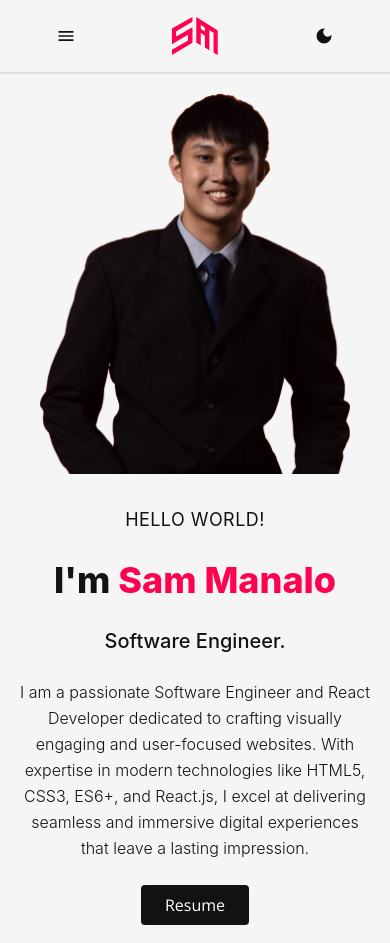
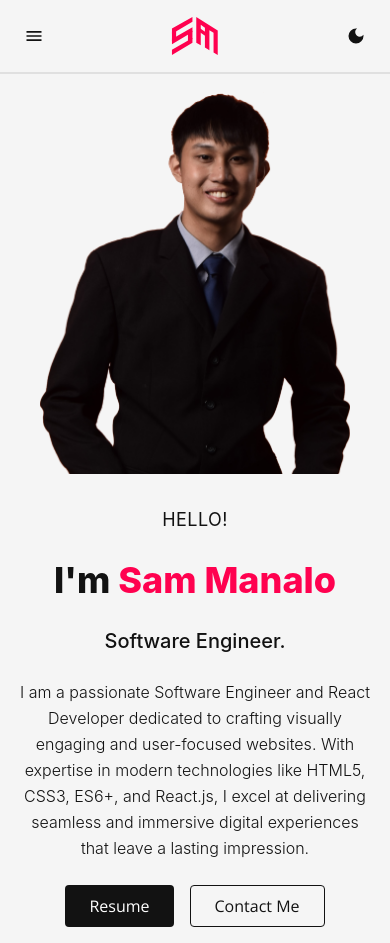
Before and after one commit to Antholem/web-portfolio, a React (Create React App) app in the folder portfolio/client/: page / in a window 390 px wide. Built offline with nearby package versions, Linux system fonts and the light colour scheme.

Commit message:
Refactor Spacing

```diff
--- a/portfolio/client/src/components/Navigations.js
+++ b/portfolio/client/src/components/Navigations.js
@@ -1,4 +1,4 @@
-import React, { Fragment, useState } from "react";
+import React, { useState } from "react";
 import { MdDarkMode, MdSunny, MdMenu, MdClose } from "react-icons/md";
 import { Link } from "react-scroll";
 import { useThemeStore } from "../store/themeStore";
@@ -16,9 +16,10 @@ const NavigationBar = ({ children }) => {
     ];
 
     return (
-        <Fragment>
+        <>
+            {/* Top Navigation Bar */}
             <nav
-                className={`sticky top-0 z-50 border-b-2 ${theme === "dark" ? "bg-dark border-dark-divider" : "bg-light border-light-divider"} py-4 px-8`}
+                className={`sticky top-0 z-50 border-b-2 py-4 md:px-8 ${theme === "dark" ? "bg-dark border-dark-divider" : "bg-light border-light-divider"}`}
             >
                 <div className="container mx-auto flex justify-between items-center px-6">
                     {/* Mobile Menu Toggle */}
@@ -31,7 +32,7 @@ const NavigationBar = ({ children }) => {
                         <img src="/logo.svg" alt="Logo" className="h-10 w-auto" />
                     </div>
 
-                    {/* Navigation Items */}
+                    {/* Desktop Navigation Items */}
                     <ul className="hidden md:flex space-x-6">
                         {navItems.map((item) => (
                             <li
@@ -54,7 +55,7 @@ const NavigationBar = ({ children }) => {
 
                     {/* Theme Toggle */}
                     <div
-                        className="text-xl cursor-pointer block"
+                        className="text-xl cursor-pointer"
                         onClick={toggleTheme}
                         title="Toggle Theme"
                     >
@@ -65,8 +66,7 @@ const NavigationBar = ({ children }) => {
 
             {/* Mobile Navigation Menu */}
             <div
-                className={`fixed inset-0 z-50 ${theme === "dark" ? "bg-dark text-light" : "bg-light text-dark"} transform ${isMobileMenuOpen ? "translate-x-0" : "-translate-x-full"
-                    } transition-transform duration-300 ease-in-out md:hidden`}
+                className={`fixed inset-0 z-50 transform transition-transform duration-300 ease-in-out md:hidden ${isMobileMenuOpen ? "translate-x-0" : "-translate-x-full"} ${theme === "dark" ? "bg-dark text-light" : "bg-light text-dark"}`}
             >
                 <div className="relative flex flex-col h-full py-10">
                     {/* Close Button */}
@@ -82,7 +82,7 @@ const NavigationBar = ({ children }) => {
                         <img src="/logo.svg" alt="Logo" className="h-16 w-auto" />
                     </div>
 
-                    {/* Navigation Items */}
+                    {/* Mobile Navigation Items */}
                     <div className="flex flex-col items-center space-y-6">
                         {navItems.map((item) => (
                             <Link
@@ -102,8 +102,11 @@ const NavigationBar = ({ children }) => {
                 </div>
             </div>
 
-            <main className="container mx-auto px-4">{children}</main>
-        </Fragment>
+            {/* Main Content */}
+            <main className="container mx-auto px-4 py-2 md:px-16 lg:px-28">
+                {children}
+            </main>
+        </>
     );
 };
 
--- a/portfolio/client/src/views/About.js
+++ b/portfolio/client/src/views/About.js
@@ -6,25 +6,21 @@ const About = () => {
     return (
         <section
             id="about"
-            className="min-h-screen flex flex-col items-center justify-center py-4 md:justify-between md:px-12 md:py-10 lg:px-24"
+            className="min-h-screen flex flex-col items-center justify-center py-2 md:justify-between md:py-8"
         >
             <div className="max-w-6xl w-full grid grid-cols-1 md:grid-cols-2 gap-8 items-center">
                 {/* Image Section */}
                 <div className="flex justify-center order-1 md:order-2">
-                    <div className="relative">
-                        <img
-                            src={antholemPhoto}
-                            alt="Sam Manalo"
-                            className="relative z-10 rounded-lg object-cover max-h-96 w-auto"
-                        />
-                    </div>
+                    <img
+                        src={antholemPhoto}
+                        alt="Sam Manalo"
+                        className="relative z-10 rounded-lg object-cover max-h-96 w-auto"
+                    />
                 </div>
 
                 {/* Text Section */}
                 <div className="space-y-6 order-2 md:order-1 text-center md:text-left">
-                    <h2 className="font-base text-lg tracking-wide">
-                        HELLO WORLD!
-                    </h2>
+                    <h2 className="text-lg tracking-wide">HELLO!</h2>
                     <h1 className="text-4xl md:text-5xl lg:text-6xl font-extrabold leading-tight">
                         I'm <span className="text-brand">Sam Manalo</span>
                     </h1>
@@ -32,8 +28,9 @@ const About = () => {
                     <p className="text-base md:text-lg font-light leading-relaxed">
                         I am a passionate Software Engineer and React Developer dedicated to crafting visually engaging and user-focused websites. With expertise in modern technologies like HTML5, CSS3, ES6+, and React.js, I excel at delivering seamless and immersive digital experiences that leave a lasting impression.
                     </p>
-                    <div>
+                    <div className="flex space-x-4 justify-center md:justify-start">
                         <Button variant="contained">Resume</Button>
+                        <Button variant="outlined">Contact Me</Button>
                     </div>
                 </div>
             </div>
```
